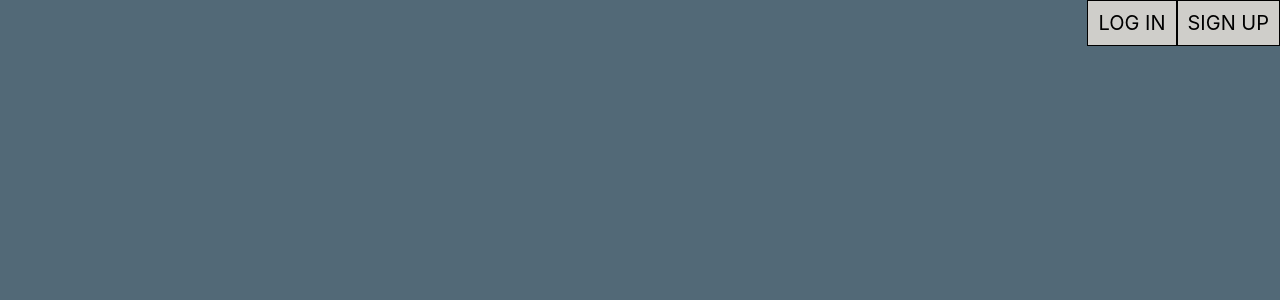
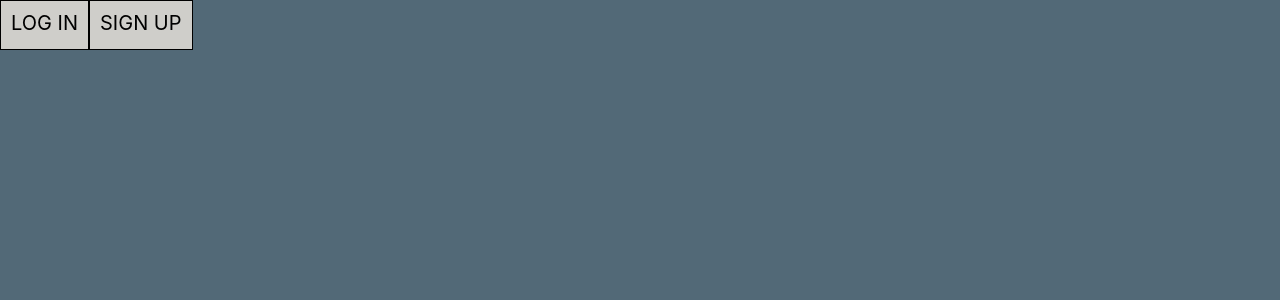
Before and after one commit to nolanGHUB/P4_Chatty, a React (Create React App) app in the folder chat-client/: page / in a window 1280 px wide. Shown: the top 300 px of the page. Built offline with nearby package versions, Linux system fonts and the light colour scheme.

Commit message:
[app.css] Added styling for header and more conditional rendering

```diff
--- a/chat-client/src/App.css
+++ b/chat-client/src/App.css
@@ -5,9 +5,14 @@ html {
   font-size: 20px;
 }
 
+.header {
+  display: flex;
+  justify-content: space-between;
+}
+
 .header-buttons {
+  height: 2.5rem;
   display: flex;
-  justify-content: flex-end;
 }
 
 .header-button {
@@ -15,6 +20,20 @@ html {
   color: black;
   background-color: rgb(207,206,202);
   padding: 0.5rem;
+}
+
+.header-logo-div {
+  display: flex;
+  align-items: center;
+}
+
+.header-logo-text {
+  font-size: 2.5rem;
+  color: white;
+}
+
+.header-logo-img {
+  max-width: 4rem;
 }
 
 .chat {
```
